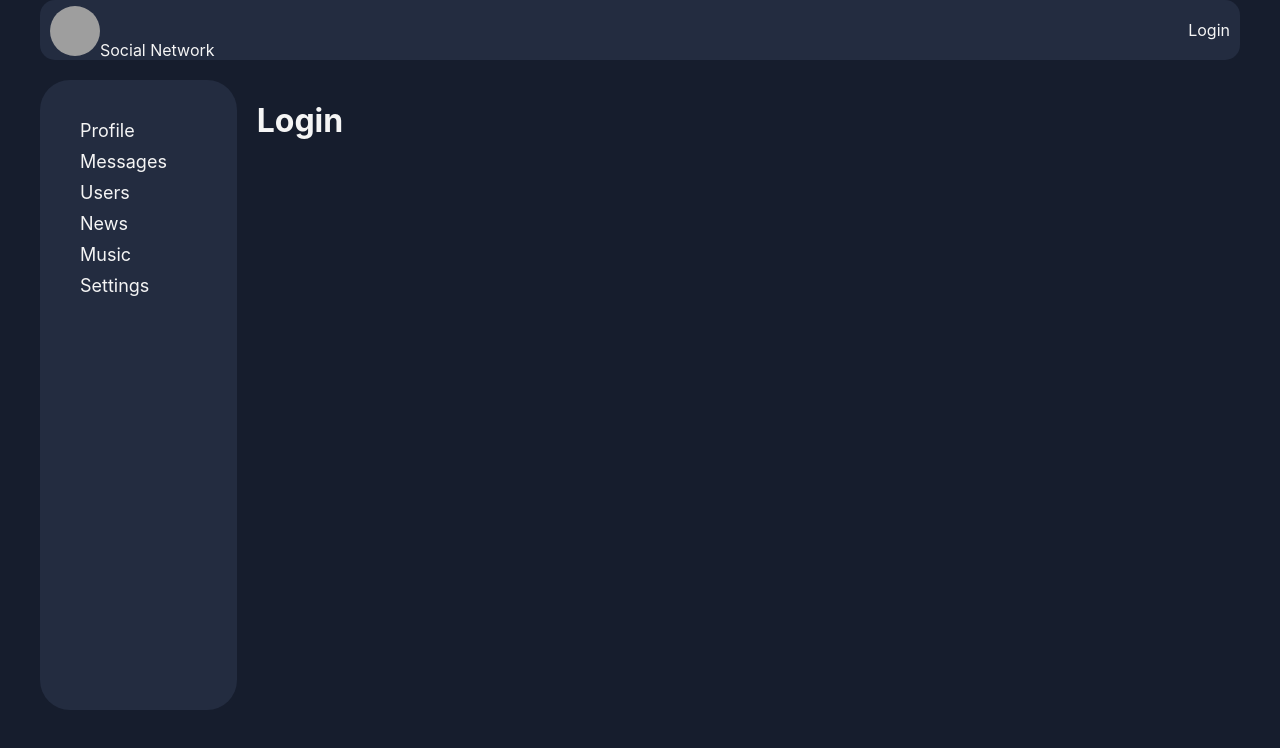
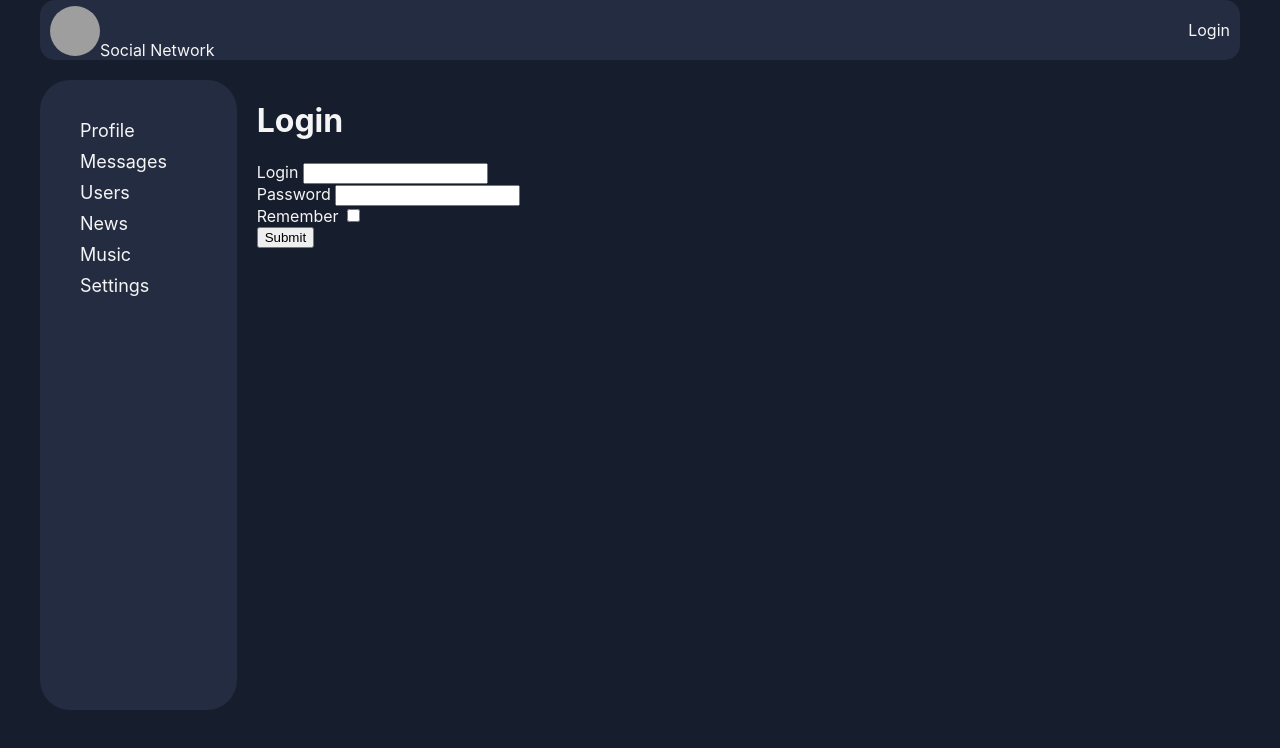
Before and after one commit to fabskrejt/social_network_react_ts_project, a React (Create React App) app: page /login in a window 1280 px wide. Shown: the top 748 px of the page. Built offline with nearby package versions, Linux system fonts and the light colour scheme; no server answers; grey boxes are pictures that could not be loaded.

Commit message:
added library REACT FINAL FORM

```diff
--- a/package.json
+++ b/package.json
@@ -16,8 +16,10 @@
     "@types/redux-thunk": "^2.1.0",
     "@types/uuid": "^8.3.1",
     "axios": "^0.24.0",
+    "final-form": "^4.20.6",
     "react": "^17.0.2",
     "react-dom": "^17.0.2",
+    "react-final-form": "^6.5.7",
     "react-redux": "^7.2.6",
     "react-router-dom": "^5.3.0",
     "react-scripts": "4.0.3",
--- a/src/components/Login/Login.tsx
+++ b/src/components/Login/Login.tsx
@@ -1,7 +1,38 @@
 import React from "react";
+import {Form, Field} from 'react-final-form'
 
 export const Login = () => {
-    return(
-        <h1>Login</h1>
+    return (
+        <div>
+            <h1>Login</h1>
+            <MyLoginForm/>
+        </div>
     )
 }
+const onSubmit = () => {
+    alert(23)
+}
+
+export const MyLoginForm = () => {
+    return (
+        <Form onSubmit={onSubmit} render={({handleSubmit}) => (
+            <form onSubmit={handleSubmit}>
+                <div>
+                    <label>Login </label>
+                    <input type={'text'}/>
+                </div>
+                <div>
+                    <label>Password </label>
+                    <input type={'text'}/>
+                </div>
+                <div>
+                    <label>Remember </label>
+                    <input type={'checkbox'}/>
+                </div>
+                <button>Submit</button>
+            </form>)
+        }
+        />
+
+    )
+}
--- a/src/components/Profile/ProfileInfo/ProfileStatus.tsx
+++ b/src/components/Profile/ProfileInfo/ProfileStatus.tsx
@@ -1,4 +1,4 @@
-import React, {useState} from "react";
+import React, {useEffect, useState} from "react";
 
 type ProfileStatusPropsType = {
     userStatus: string
@@ -8,9 +8,12 @@ export const ProfileStatus = (props: ProfileStatusPropsType) => {
 
     const [editMode, setEditMode] = useState(false)
     const [userStatus, setUserStatus] = useState(props.userStatus)
+    useEffect(() => {
+        setUserStatus(props.userStatus)
+    }, [props.userStatus])
 
     const changeStatusOn = () => {
-        setUserStatus(props.userStatus)
+        //setUserStatus(props.userStatus)
         setEditMode(true)
     }
     const changeStatusOff = () => {
```
Also changed, not shown: 1 other file (tests, documents, lock files or other folders).
